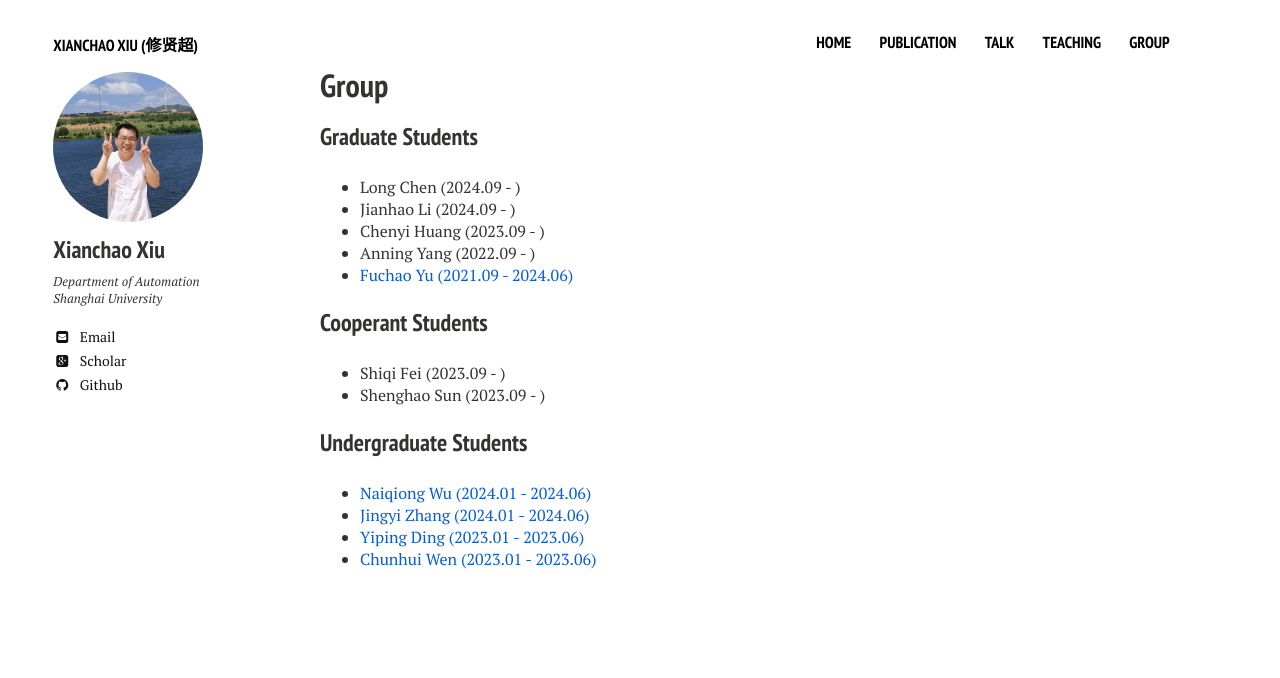
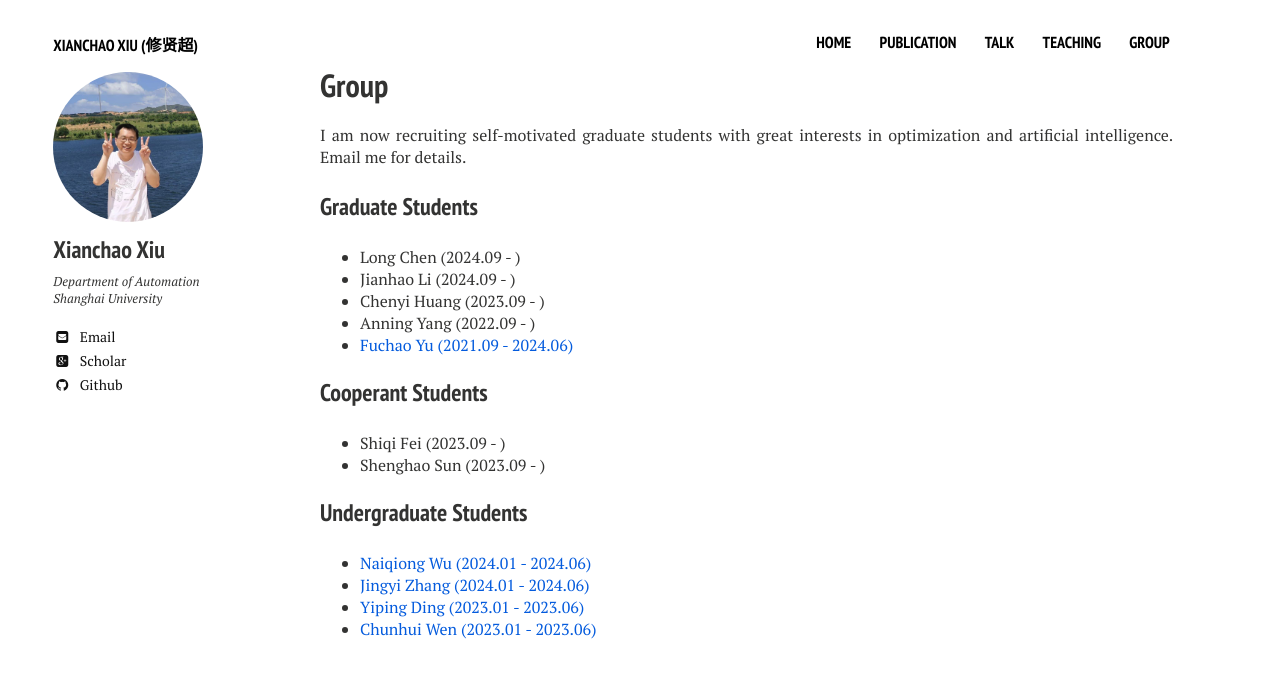
Before and after one commit to xianchaoxiu/xianchaoxiu.github.io, a Jekyll site: the page built from group/index.md, in a window 1280 px wide. Shown: the top 678 px of the page. Built offline with Jekyll 4.4.1, drawn with Linux system fonts in a browser that asks for light colours; nearby versions of some CDN libraries.

Commit message:
Update index.md

```diff
--- a/group/index.md
+++ b/group/index.md
@@ -8,7 +8,7 @@ share: false
 ---
 
 
-
+I am now recruiting self-motivated graduate students with great interests in optimization and artificial intelligence. Email me for details.
 
 
 
```
